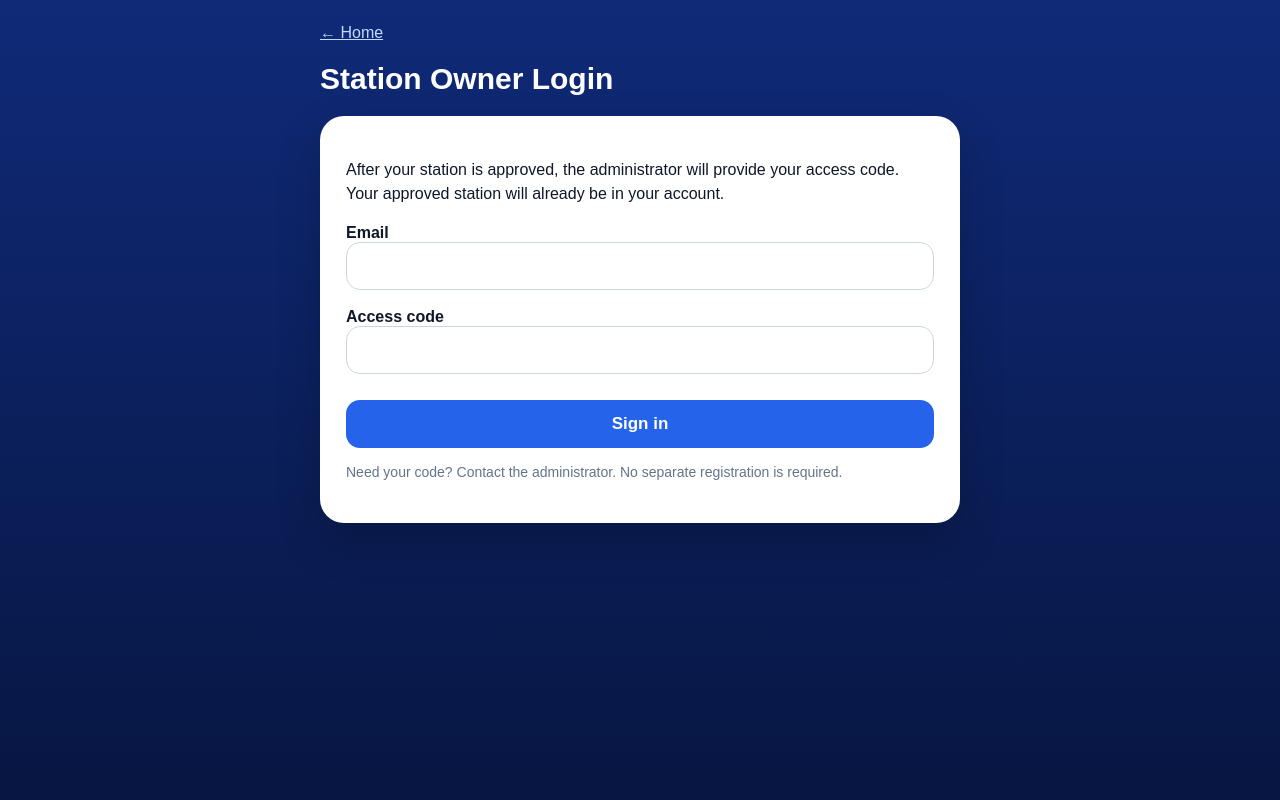
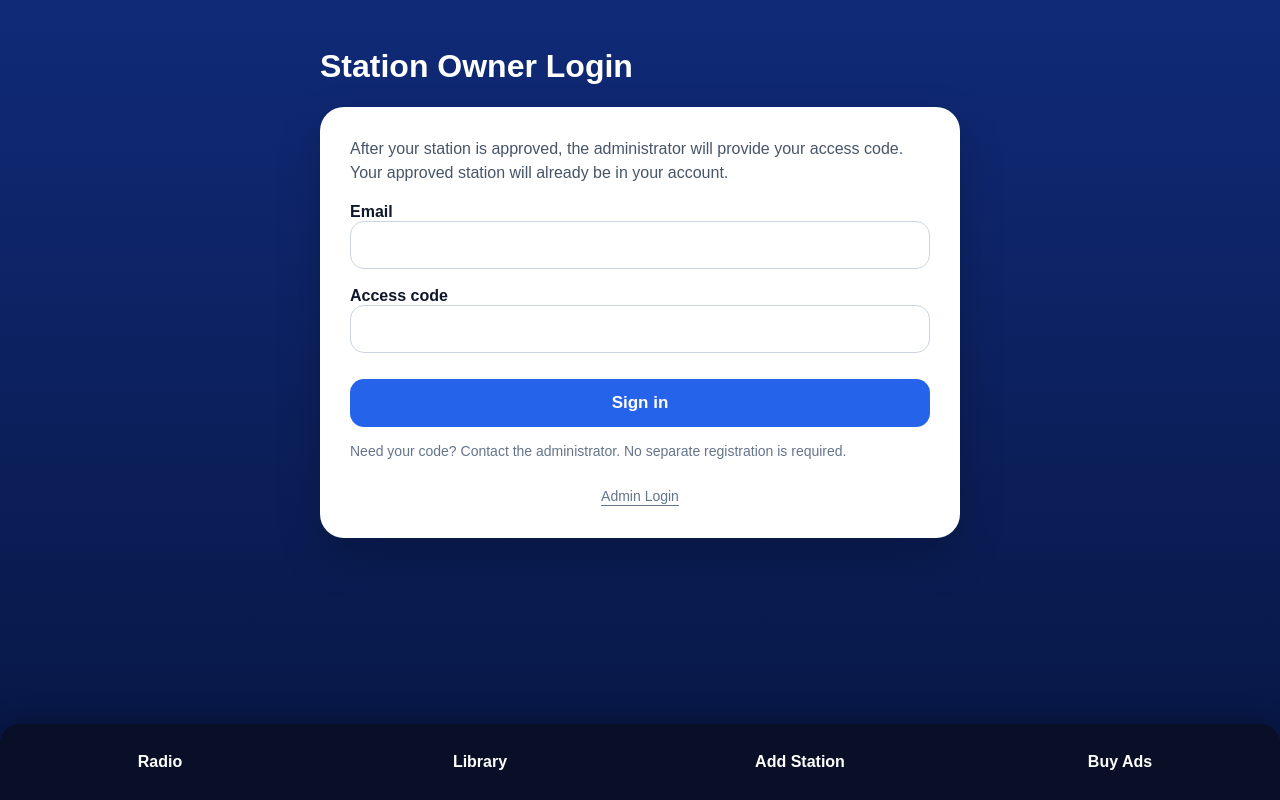
Before and after one commit to peterbarthelemy845-rgb/radio-server, a Flask app: page /owner/login in a window 1280 px wide. Run offline with Flask 3, Linux system fonts and the light colour scheme; some libraries are stand-ins or nearby versions.

Commit message:
Add files via upload

```diff
--- a/ad_submissions.py
+++ b/ad_submissions.py
@@ -48,7 +48,7 @@ def register_submissions(app):
 
     @app.route('/account')
     def account_options():
-        return render_template('account_options.html')
+        return redirect(url_for('owner_login'))
 
     @app.route('/ads/submit', methods=['GET', 'POST'])
     def submit_ad():
--- a/templates/index.html
+++ b/templates/index.html
@@ -191,7 +191,7 @@ function isFavorite(p){return favorites.includes(stationKey(p))}
 function saveFavorites(){localStorage.setItem('radioFavorites',JSON.stringify(favorites))}
 function toggleFavorite(){let p=currentPreset();let k=stationKey(p);if(!k)return;if(isFavorite(p)){favorites=favorites.filter(x=>x!==k)}else{favorites.push(k)}saveFavorites();updateUI();renderLibrary()}
 function showPage(id,btn){if(id==='buyAdsPage'){const frame=document.getElementById('buyAdsFrame');if(!frame.getAttribute('src'))frame.src=frame.dataset.src;}document.querySelectorAll('.page').forEach(p=>p.classList.remove('active'));document.getElementById(id).classList.add('active');document.querySelectorAll('.nav-item').forEach(b=>b.classList.remove('active'));if(btn){btn.classList.add('active')}else{let map={radioPage:0,libraryPage:1,addPage:2,buyAdsPage:3};let nav=document.querySelectorAll('.nav-item');if(map[id]!==undefined&&nav[map[id]])nav[map[id]].classList.add('active')}if(id==='wifiPage')loadWifi();if(id==='bluetoothPage')loadBluetooth();}
-function openPageFromHash(){if(location.hash==='#add-station'){showPage('addPage')}else if(location.hash==='#library'){showPage('libraryPage');renderLibrary()}else if(location.hash==='#radio'){showPage('radioPage')}}
+function openPageFromHash(){if(location.hash==='#buy-ads'){showPage('buyAdsPage')}else if(location.hash==='#add-station'){showPage('addPage')}else if(location.hash==='#library'){showPage('libraryPage');renderLibrary()}else if(location.hash==='#radio'){showPage('radioPage')}}
 window.addEventListener('hashchange',openPageFromHash);
 function currentPreset(){if(appState.preset_index<0||appState.preset_index>=appState.presets.length){appState.preset_index=0}return appState.presets[appState.preset_index]||null}
 function applyWallpaper(w){let s=document.getElementById('screen');if(w){s.style.backgroundImage=`linear-gradient(rgba(0,20,70,.45),rgba(3,8,30,.72)),url('${w}')`;s.style.backgroundSize='cover';s.style.backgroundPosition='center'}else{s.style.backgroundImage='radial-gradient(circle at top,#1d4ed8,#07143a 70%)'}}
--- a/templates/owner_auth.html
+++ b/templates/owner_auth.html
@@ -1,8 +1,13 @@
 {% extends 'ad_public_base.html' %}{% block title %}Station Owner Login{% endblock %}
+ {% block home_link %}{% endblock %}
+{% block extra_head %}<style>
+body{padding:48px 18px 120px}main{max-width:640px}h1{margin:0 0 22px;font-size:32px}.card{margin-top:0;padding:30px}.intro{margin-top:0;color:#475569}.admin-link{text-align:center;margin:22px 0 0}.admin-link a{font-size:14px;color:#64748b;text-underline-offset:4px}.login-nav{position:fixed;bottom:0;left:0;right:0;z-index:30;display:flex;background:#080f26;border-radius:20px 20px 0 0;padding-bottom:env(safe-area-inset-bottom);box-shadow:0 -6px 24px #0003}.login-nav a{flex:1;display:flex;align-items:center;justify-content:center;min-height:76px;color:white;text-decoration:none;font-weight:bold;padding:12px 4px;text-align:center}.login-nav a:hover{background:#ffffff12;color:#9fd1ff}.login-nav a:focus-visible{outline:3px solid #38bdf8;outline-offset:-4px}input:focus-visible{outline:3px solid #93c5fd;border-color:#2563eb}@media(max-width:500px){body{padding:28px 14px 116px}h1{font-size:27px}.card{padding:22px}.login-nav a{font-size:14px;min-height:72px}}
+</style>{% endblock %}
+{% block bottom_nav %}<nav class="login-nav" aria-label="Main navigation"><a href="{{ url_for('index') }}#radio">Radio</a><a href="{{ url_for('index') }}#library">Library</a><a href="{{ url_for('index') }}#add-station">Add Station</a><a href="{{ url_for('index') }}#buy-ads">Buy Ads</a></nav>{% endblock %}
 {% block content %}<h1>Station Owner Login</h1><section class="card">
-<p>After your station is approved, the administrator will provide your access code. Your approved station will already be in your account.</p>
+<p class="intro">After your station is approved, the administrator will provide your access code. Your approved station will already be in your account.</p>
 {% if error %}<p class="error" role="alert">{{ error }}</p>{% endif %}
 <form method="post"><input type="hidden" name="owner_csrf" value="{{ owner_csrf() }}">
 <label>Email<input name="email" type="email" maxlength="254" required autocomplete="email"></label>
 <label>Access code<input name="access_code" type="password" maxlength="128" required autocomplete="current-password"></label>
-<button class="wide">Sign in</button></form><p class="hint">Need your code? Contact the administrator. No separate registration is required.</p></section>{% endblock %}
+<button class="wide">Sign in</button></form><p class="hint">Need your code? Contact the administrator. No separate registration is required.</p><p class="admin-link"><a href="/admin/login">Admin Login</a></p></section>{% endblock %}
```
